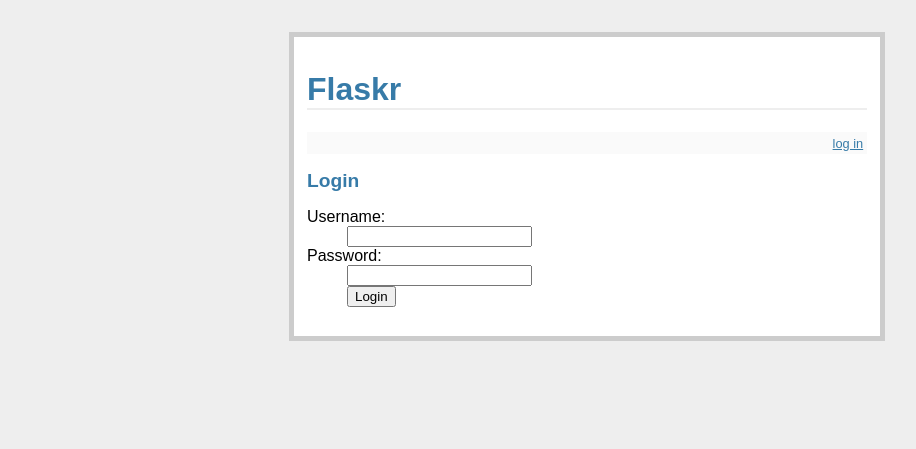
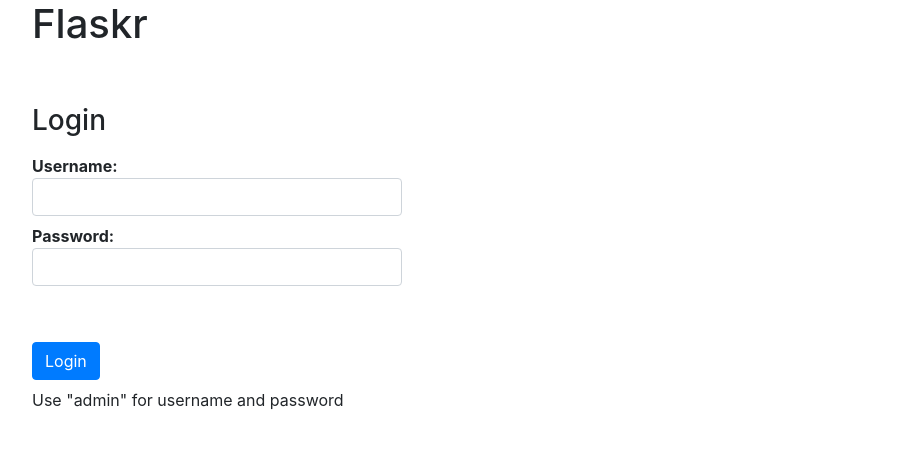
Before and after one commit to alexfowler/flaskr-tdd-tutorial, a Flask app: page /login in a window 1280 px wide. Shown: the top 449 px of the page, without its empty margins (53-969 px from the left). Run offline with Flask 2, Linux system fonts and the light colour scheme; some libraries are stand-ins or nearby versions.

Commit message:
Add boostrap 4 to templates

```diff
--- a/templates/login.html
+++ b/templates/login.html
@@ -1,42 +1,41 @@
 <!DOCTYPE html>
-<html lang="en">
 <html>
+<head>
+  <title>Flaskr-TDD | Login</title>
+  <link rel="stylesheet" type="text/css" href="//stackpath.bootstrapcdn.com/bootstrap/4.1.3/css/bootstrap.min.css">
+</head>
+<body>
 
-<head>
-    <meta charset="UTF-8">
-    <title>Flaskr-TDD | Login</title>
-    <link rel="stylesheet" type="text/css" href="{{ url_for('static', filename='style.css') }}">
-</head>
+  <div class="container">
 
-<body>
-    <div class="page">
     <h1>Flaskr</h1>
-        <div class="metanav">
-            {% if not session.logged_in %}
-                <a href="{{ url_for('login') }}">log in</a>
-            {% else %}
-                <a href="{{ url_for('logout') }}">log out</a>
-            {% endif %}
-        </div>
+
+    <br><br>
+
     {% for message in get_flashed_messages() %}
-            <div class="flash">{{message}}</div>
+      <div class="flash alert alert-success col-sm-4" role="success">{{ message }}</div>
     {% endfor %}
-        {% block body %}{% endblock %}
 
+    <h3>Login</h3>
 
-        <h2>Login</h2>
-        {% if error %}
-            <p class="error"><strong>Error:</strong>{{error}}</p>
-        {% endif %}
-        <form action="{{ url_for('login') }}" method="post">
+    {% if error %}<p class="alert alert-danger col-sm-4" role="danger"><strong>Error:</strong> {{ error }}{% endif %}</p>
+    <form action="{{ url_for('login') }}" method="post" class="form-group">
       <dl>
         <dt>Username:</dt>
-                <dd><input type="text" name="username"></dd>
+        <dd><input type="text" name="username" class="form-control col-sm-4"></dd>
         <dt>Password:</dt>
-                <dd><input type="password" name="password"></dd>
-                <dd><input type="submit" value="Login"></dd>
+        <dd><input type="password" name="password" class="form-control col-sm-4"></dd>
+        <br><br>
+        <dd><input type="submit" class="btn btn-primary" value="Login"></dd>
+        <span>Use "admin" for username and password</span>
       </dl>
     </form>
+
   </div>
+
+  <script src="//code.jquery.com/jquery-2.2.4.min.js"></script>
+  <script src="//stackpath.bootstrapcdn.com/bootstrap/4.1.3/js/bootstrap.min.js"></script>
+  <script type="text/javascript" src="{{url_for('static', filename='main.js') }}"></script>
+
 </body>
 </html>
```
Also changed, not shown: templates/index.html (+19 -19 lines). Lines whose indentation alone changed are shown as unchanged.
